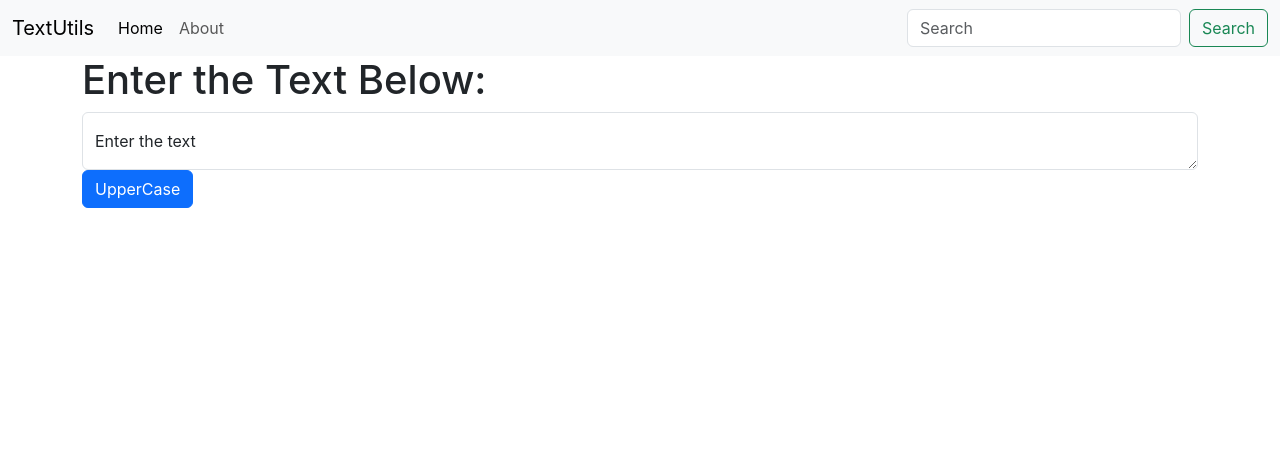
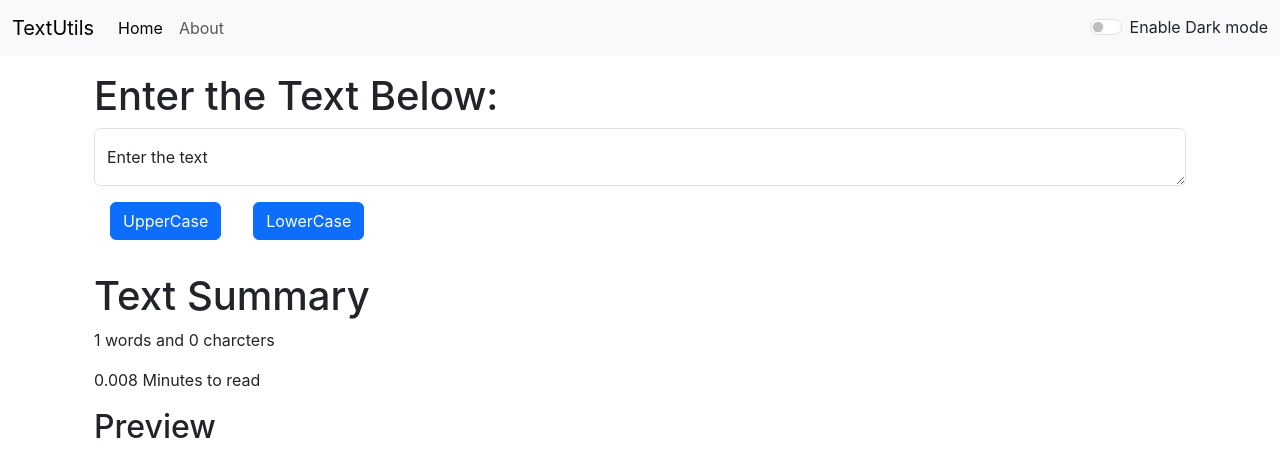
Before and after one commit to Anmolashish/Text-utils, a React (Create React App) app: page / in a window 1280 px wide. Shown: the top 476 px of the page. Built offline with nearby package versions, Linux system fonts and the light colour scheme.

Commit message:
Made Dark mode

```diff
--- a/src/App.js
+++ b/src/App.js
@@ -1,13 +1,26 @@
 import "./App.css";
 import Navbar from "./components/Navbar";
 import TextContent from "./components/TextContent";
+import { useState } from "react";
 
 function App() {
+  const [mode, setMode] = useState("light");
+
+  const toggleMode = () => {
+    if (mode === "light") {
+      setMode("dark");
+      document.body.style.backgroundColor = "#042743";
+    } else {
+      setMode("light");
+      document.body.style.backgroundColor = "white";
+    }
+  };
+
   return (
     <>
-      <Navbar title="TextUtils" />
+      <Navbar title="TextUtils" mode={mode} toggleMode={toggleMode} />
       <div className="container">
-        <TextContent />
+        <TextContent mode={mode} />
       </div>
     </>
   );
--- a/src/components/Navbar.js
+++ b/src/components/Navbar.js
@@ -2,7 +2,9 @@ import React from "react";
 
 export default function Navbar(props) {
   return (
-    <nav className="navbar navbar-expand-lg bg-body-tertiary">
+    <nav
+      className={`navbar navbar-expand-lg navbar-${props.mode} bg-${props.mode}`}
+    >
       <div className="container-fluid">
         <a className="navbar-brand" href="/">
           {props.title}
@@ -32,15 +34,25 @@ export default function Navbar(props) {
             </li>
           </ul>
           <form className="d-flex" role="search">
-            <input
-              className="form-control me-2"
-              type="search"
-              placeholder="Search"
-              aria-label="Search"
-            />
-            <button className="btn btn-outline-success" type="submit">
-              Search
-            </button>
+            <div
+              className={`form-check form-switch text-${
+                props.mode === "light" ? "dark" : "light"
+              }`}
+            >
+              <input
+                className="form-check-input"
+                type="checkbox"
+                role="switch"
+                id="flexSwitchCheckDefault"
+                onClick={props.toggleMode}
+              />
+              <label
+                className="form-check-label"
+                htmlFor="flexSwitchCheckDefault"
+              >
+                Enable {props.mode === "light" ? "Dark" : "Light"} mode
+              </label>
+            </div>
           </form>
         </div>
       </div>
--- a/src/components/TextContent.js
+++ b/src/components/TextContent.js
@@ -1,9 +1,12 @@
 import React, { useState } from "react";
 
-export default function TextContent() {
+export default function TextContent(props) {
   const upperCase = () => {
-    console.log(text);
     setText(text.toUpperCase());
+  };
+
+  const lowerCase = () => {
+    setText(text.toLowerCase());
   };
 
   const updateValue = (event) => {
@@ -13,7 +16,12 @@ export default function TextContent() {
   const [text, setText] = useState("");
 
   return (
-    <div>
+    <>
+      <div
+        className={`container my-3 text-${
+          props.mode === "light" ? "dark" : "light"
+        }`}
+      >
         <h1>Enter the Text Below: </h1>
         <div className="form-floating">
           <textarea
@@ -24,11 +32,30 @@ export default function TextContent() {
             rows="8"
             onChange={updateValue}
           ></textarea>
-        <label htmlFor="floatingTextarea">Enter the text</label>
+          <label className="text-dark" htmlFor="floatingTextarea">
+            Enter the text
+          </label>
         </div>
-      <button className="btn btn-primary" onClick={upperCase}>
+        <button className="btn btn-primary my-3 mx-3" onClick={upperCase}>
           UpperCase
         </button>
+        <button className="btn btn-primary my-3 mx-3" onClick={lowerCase}>
+          LowerCase
+        </button>
       </div>
+      <div
+        className={`container my-3 text-${
+          props.mode === "light" ? "dark" : "light"
+        }`}
+      >
+        <h1>Text Summary</h1>
+        <p>
+          {text.split(" ").length} words and {text.length} charcters
+        </p>
+        <p>{0.008 * text.split(" ").length} Minutes to read</p>
+        <h2>Preview</h2>
+        <p>{text}</p>
+      </div>
+    </>
   );
 }
```
Lines whose indentation alone changed are shown as unchanged.
